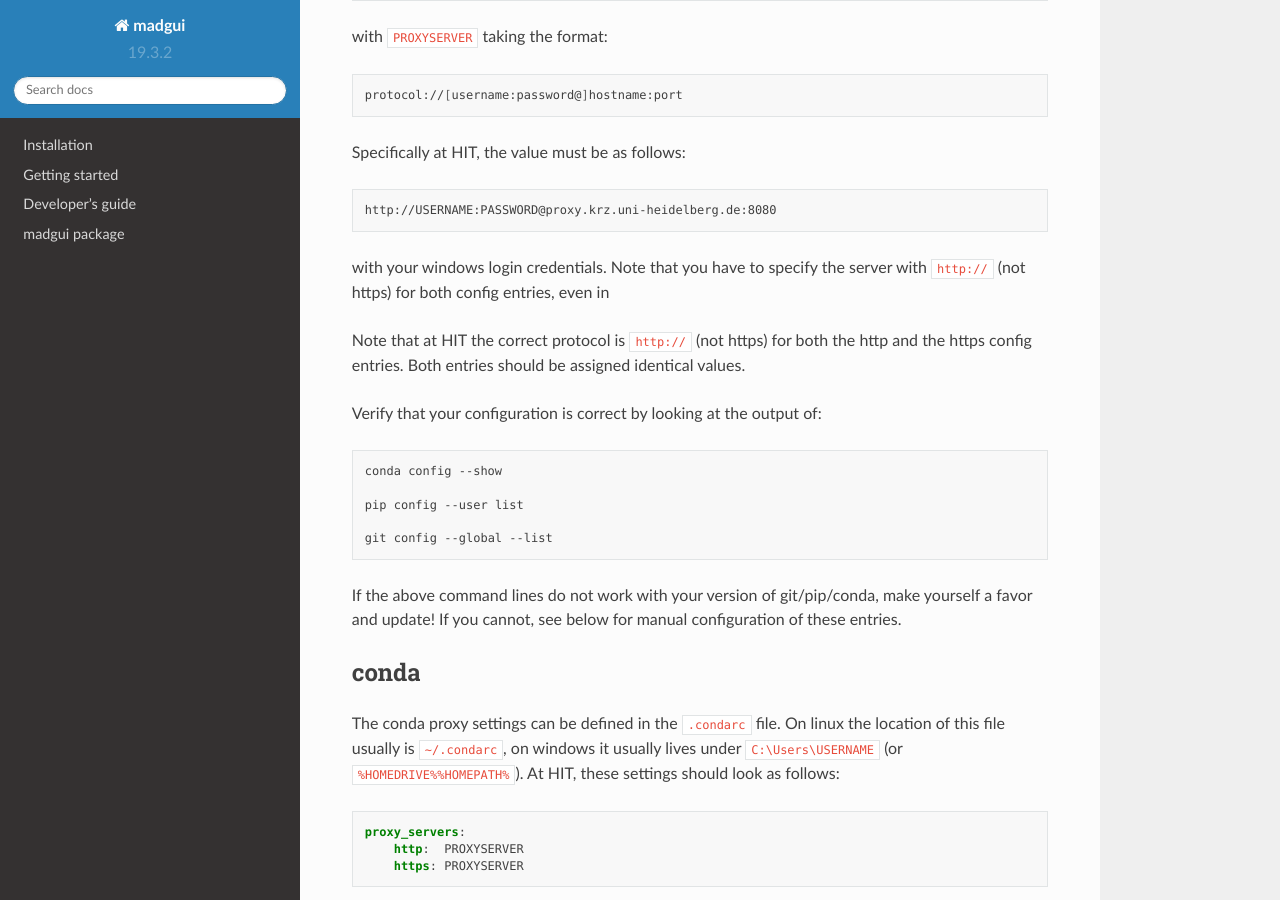
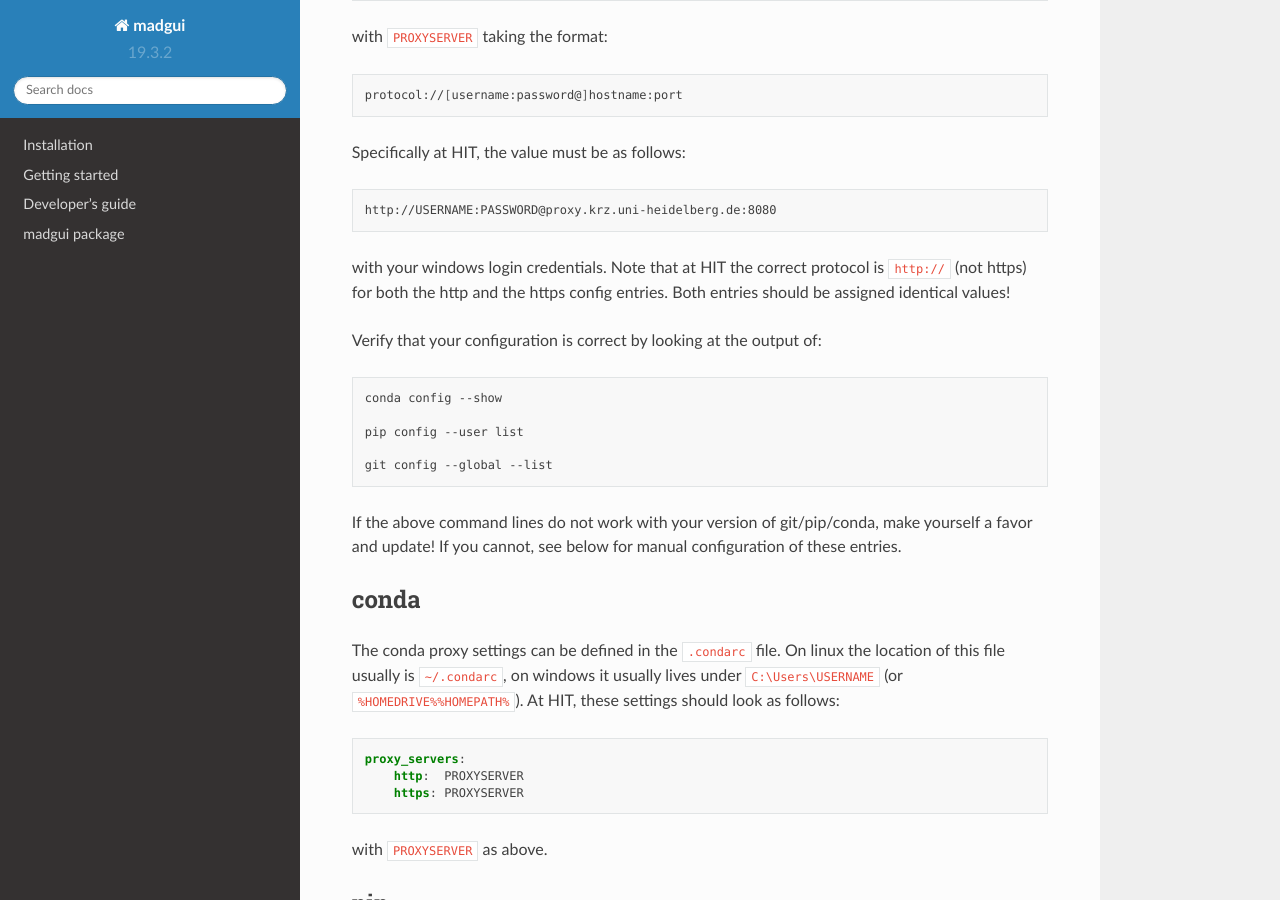
Before and after one commit to hibtc/madgui, a Sphinx documentation site: the page built from docs/devguide/proxy.rst, in a window 1280 px wide and 900 px high, scrolled down 542 px. Built offline with Sphinx 7.4.7 and the Read the Docs theme 2.0.0, drawn with Linux system fonts in a browser that asks for light colours; pages that are not in the unit, such as notebooks, are missing from menus.

Commit message:
Fixup duplicate text

```diff
--- a/docs/devguide/proxy.rst
+++ b/docs/devguide/proxy.rst
@@ -30,12 +30,9 @@ Specifically at HIT, the value must be as follows::
 
     http://USERNAME:PASSWORD@proxy.krz.uni-heidelberg.de:8080
 
-with your windows login credentials. Note that you have to specify the server
-with ``http://`` (not https) for both config entries, even in
-
-Note that at HIT the correct protocol is ``http://`` (not https) for both the
-http and the https config entries. Both entries should be assigned identical
-values.
+with your windows login credentials. Note that at HIT the correct protocol is
+``http://`` (not https) for both the http and the https config entries. Both
+entries should be assigned identical values!
 
 Verify that your configuration is correct by looking at the output of::
 
```
